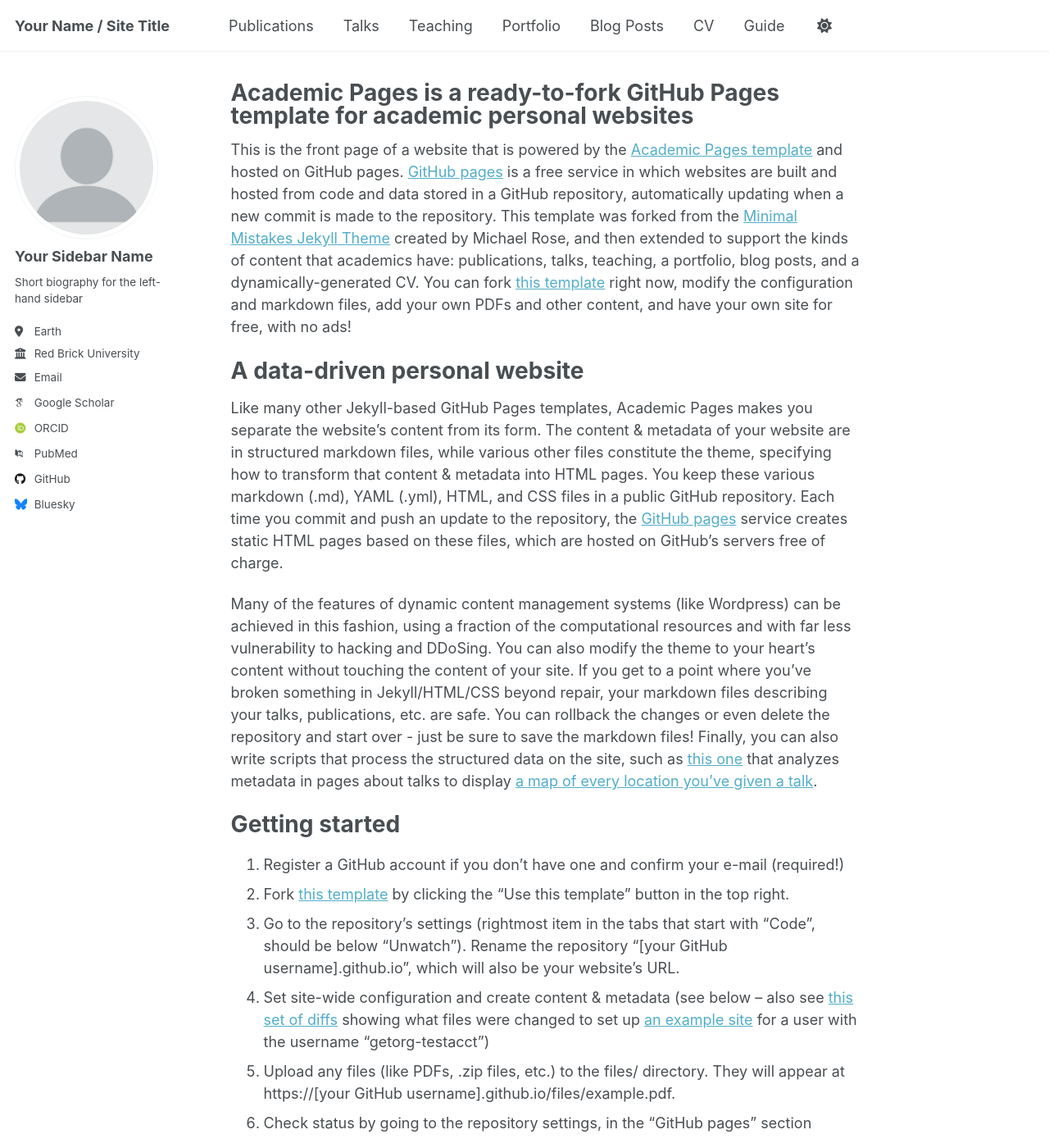
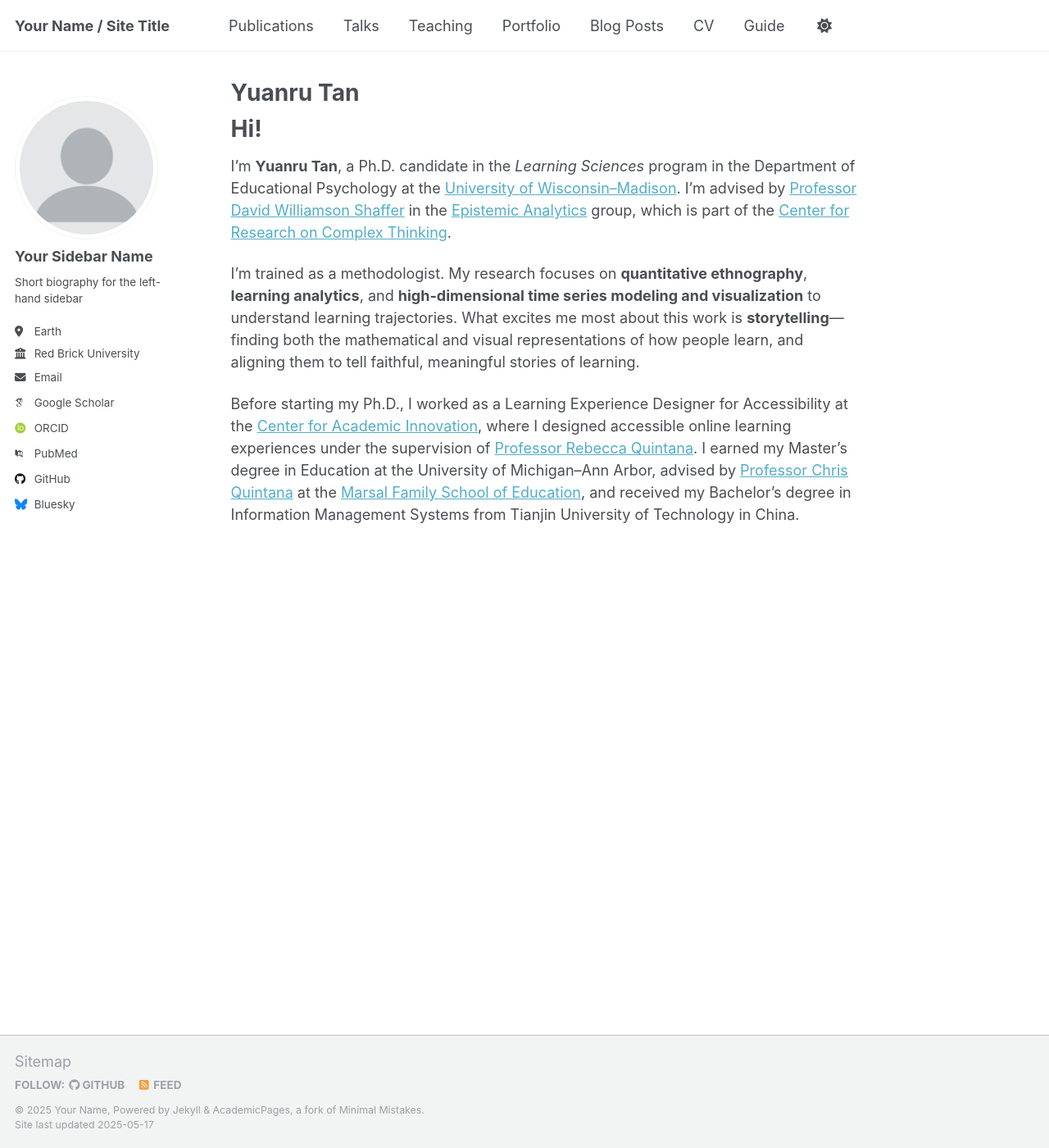
Before and after one commit to tanyuanru/tanyuanru.github.io, a Jekyll site: the page built from _pages/about.md, in a window 1280 px wide and 1400 px high. Shown: the whole window at 82% size. Built offline with Jekyll 4.4.1, drawn with Linux system fonts in a browser that asks for light colours; some web fonts are replaced; some of the changed text lies outside the part shown.

Commit message:
Update about.md

```diff
--- a/_pages/about.md
+++ b/_pages/about.md
@@ -1,49 +1,16 @@
 ---
 permalink: /
-title: "Academic Pages is a ready-to-fork GitHub Pages template for academic personal websites"
+title: "Yuanru Tan"
 author_profile: true
 redirect_from:
   - /about/
   - /about.html
 ---
 
-This is the front page of a website that is powered by the [Academic Pages template](https://github.com/academicpages/academicpages.github.io) and hosted on GitHub pages. [GitHub pages](https://pages.github.com) is a free service in which websites are built and hosted from code and data stored in a GitHub repository, automatically updating when a new commit is made to the repository. This template was forked from the [Minimal Mistakes Jekyll Theme](https://mmistakes.github.io/minimal-mistakes/) created by Michael Rose, and then extended to support the kinds of content that academics have: publications, talks, teaching, a portfolio, blog posts, and a dynamically-generated CV. You can fork [this template](https://github.com/academicpages/academicpages.github.io) right now, modify the configuration and markdown files, add your own PDFs and other content, and have your own site for free, with no ads!
+Hi!
+======
+I’m **Yuanru Tan**, a Ph.D. candidate in the _Learning Sciences_ program in the Department of Educational Psychology at the [University of Wisconsin–Madison](https://www.wisc.edu/). I’m advised by [Professor David Williamson Shaffer](https://edpsych.education.wisc.edu/fac-staff/williamson-shaffer-david/) in the [Epistemic Analytics](https://epistemicanalytics.org/) group, which is part of the [Center for Research on Complex Thinking](https://www.crct.center/).
 
-A data-driven personal website
-======
-Like many other Jekyll-based GitHub Pages templates, Academic Pages makes you separate the website's content from its form. The content & metadata of your website are in structured markdown files, while various other files constitute the theme, specifying how to transform that content & metadata into HTML pages. You keep these various markdown (.md), YAML (.yml), HTML, and CSS files in a public GitHub repository. Each time you commit and push an update to the repository, the [GitHub pages](https://pages.github.com/) service creates static HTML pages based on these files, which are hosted on GitHub's servers free of charge.
+I’m trained as a methodologist. My research focuses on **quantitative ethnography**, **learning analytics**, and **high-dimensional time series modeling and visualization** to understand learning trajectories. What excites me most about this work is **storytelling**—finding both the mathematical and visual representations of how people learn, and aligning them to tell faithful, meaningful stories of learning.
 
-Many of the features of dynamic content management systems (like Wordpress) can be achieved in this fashion, using a fraction of the computational resources and with far less vulnerability to hacking and DDoSing. You can also modify the theme to your heart's content without touching the content of your site. If you get to a point where you've broken something in Jekyll/HTML/CSS beyond repair, your markdown files describing your talks, publications, etc. are safe. You can rollback the changes or even delete the repository and start over - just be sure to save the markdown files! Finally, you can also write scripts that process the structured data on the site, such as [this one](https://github.com/academicpages/academicpages.github.io/blob/master/talkmap.ipynb) that analyzes metadata in pages about talks to display [a map of every location you've given a talk](https://academicpages.github.io/talkmap.html).
-
-Getting started
-======
-1. Register a GitHub account if you don't have one and confirm your e-mail (required!)
-1. Fork [this template](https://github.com/academicpages/academicpages.github.io) by clicking the "Use this template" button in the top right.
-1. Go to the repository's settings (rightmost item in the tabs that start with "Code", should be below "Unwatch"). Rename the repository "[your GitHub username].github.io", which will also be your website's URL.
-1. Set site-wide configuration and create content & metadata (see below -- also see [this set of diffs](http://archive.is/3TPas) showing what files were changed to set up [an example site](https://getorg-testacct.github.io) for a user with the username "getorg-testacct")
-1. Upload any files (like PDFs, .zip files, etc.) to the files/ directory. They will appear at https://[your GitHub username].github.io/files/example.pdf.
-1. Check status by going to the repository settings, in the "GitHub pages" section
-
-Site-wide configuration
-------
-The main configuration file for the site is in the base directory in [_config.yml](https://github.com/academicpages/academicpages.github.io/blob/master/_config.yml), which defines the content in the sidebars and other site-wide features. You will need to replace the default variables with ones about yourself and your site's github repository. The configuration file for the top menu is in [_data/navigation.yml](https://github.com/academicpages/academicpages.github.io/blob/master/_data/navigation.yml). For example, if you don't have a portfolio or blog posts, you can remove those items from that navigation.yml file to remove them from the header.
-
-Create content & metadata
-------
-For site content, there is one markdown file for each type of content, which are stored in directories like _publications, _talks, _posts, _teaching, or _pages. For example, each talk is a markdown file in the [_talks directory](https://github.com/academicpages/academicpages.github.io/tree/master/_talks). At the top of each markdown file is structured data in YAML about the talk, which the theme will parse to do lots of cool stuff. The same structured data about a talk is used to generate the list of talks on the [Talks page](https://academicpages.github.io/talks), each [individual page](https://academicpages.github.io/talks/2012-03-01-talk-1) for specific talks, the talks section for the [CV page](https://academicpages.github.io/cv), and the [map of places you've given a talk](https://academicpages.github.io/talkmap.html) (if you run this [python file](https://github.com/academicpages/academicpages.github.io/blob/master/talkmap.py) or [Jupyter notebook](https://github.com/academicpages/academicpages.github.io/blob/master/talkmap.ipynb), which creates the HTML for the map based on the contents of the _talks directory).
-
-**Markdown generator**
-
-The repository includes [a set of Jupyter notebooks](https://github.com/academicpages/academicpages.github.io/tree/master/markdown_generator
-) that converts a CSV containing structured data about talks or presentations into individual markdown files that will be properly formatted for the Academic Pages template. The sample CSVs in that directory are the ones I used to create my own personal website at stuartgeiger.com. My usual workflow is that I keep a spreadsheet of my publications and talks, then run the code in these notebooks to generate the markdown files, then commit and push them to the GitHub repository.
-
-How to edit your site's GitHub repository
-------
-Many people use a git client to create files on their local computer and then push them to GitHub's servers. If you are not familiar with git, you can directly edit these configuration and markdown files directly in the github.com interface. Navigate to a file (like [this one](https://github.com/academicpages/academicpages.github.io/blob/master/_talks/2012-03-01-talk-1.md) and click the pencil icon in the top right of the content preview (to the right of the "Raw | Blame | History" buttons). You can delete a file by clicking the trashcan icon to the right of the pencil icon. You can also create new files or upload files by navigating to a directory and clicking the "Create new file" or "Upload files" buttons.
-
-Example: editing a markdown file for a talk
-![Editing a markdown file for a talk](/images/editing-talk.png)
-
-For more info
-------
-More info about configuring Academic Pages can be found in [the guide](https://academicpages.github.io/markdown/), the [growing wiki](https://github.com/academicpages/academicpages.github.io/wiki), and you can always [ask a question on GitHub](https://github.com/academicpages/academicpages.github.io/discussions). The [guides for the Minimal Mistakes theme](https://mmistakes.github.io/minimal-mistakes/docs/configuration/) (which this theme was forked from) might also be helpful.
+Before starting my Ph.D., I worked as a Learning Experience Designer for Accessibility at the [Center for Academic Innovation](https://ai.umich.edu/), where I designed accessible online learning experiences under the supervision of [Professor Rebecca Quintana](https://marsal.umich.edu/directory/faculty-staff/rebecca-quintana). I earned my Master’s degree in Education at the University of Michigan–Ann Arbor, advised by [Professor Chris Quintana](https://soe.umich.edu/directory/christopher-quintana) at the [Marsal Family School of Education](https://marsal.umich.edu/), and received my Bachelor’s degree in Information Management Systems from Tianjin University of Technology in China.
```
